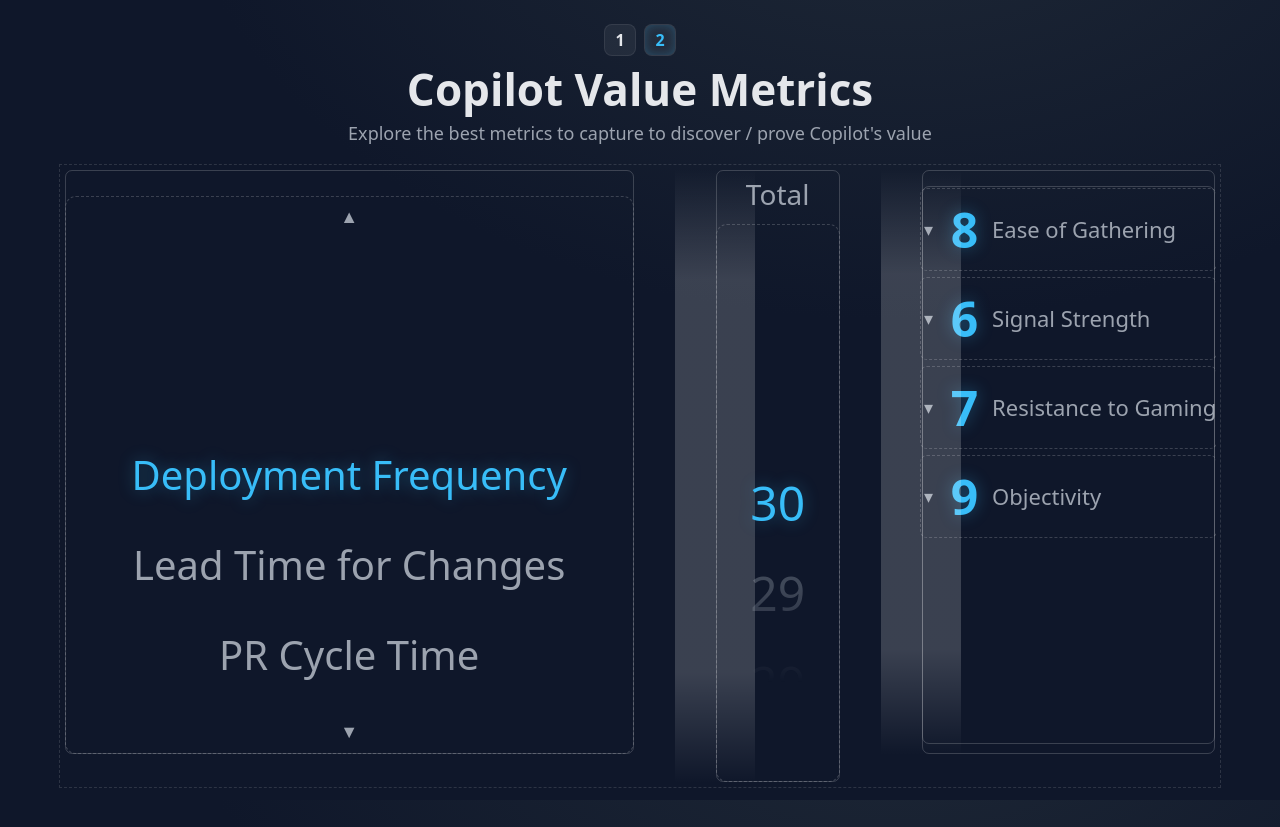
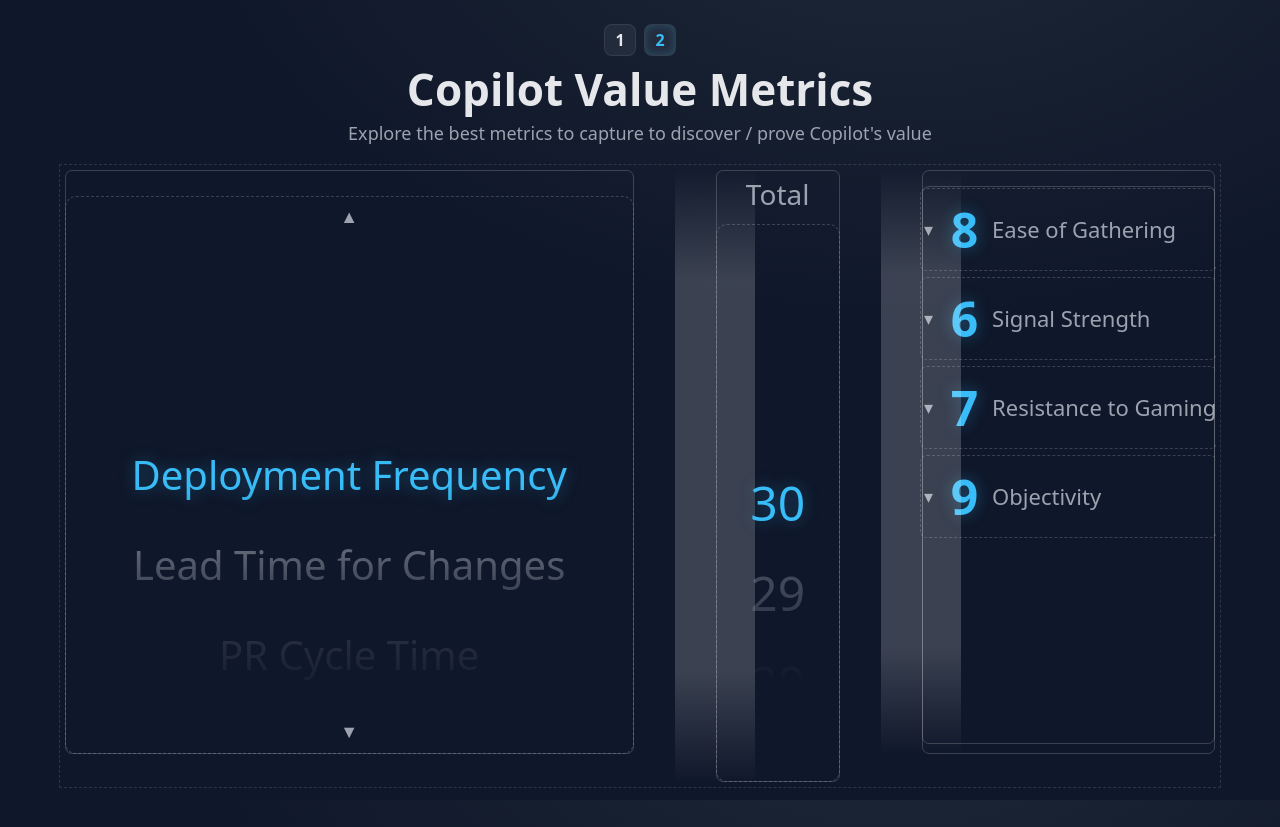
Before and after one commit to mpchenette/copilot-value-metrics, a plain HTML site: page index-2.html in a window 1280 px wide. Drawn offline with Linux system fonts and the light colour scheme.

Commit message:
added gradient to metrics selector

```diff
--- a/styles.css
+++ b/styles.css
@@ -349,6 +349,45 @@ body[data-variant="2"] .digit { height: 90px; font-size: 48px; }
 /* Ensure metric selector (word wheel) fully expands to its content on one line */
 body[data-variant="2"] .wheel.word { width: max-content; overflow: visible; }
 body[data-variant="2"] .wheel.word .digit.word { font-size: 40px; padding: 0 20px; white-space: nowrap; }
+/* Variant 2: gentle vertical fade on the metric selector track */
+body[data-variant="2"] .wheel.word .track {
+  /* Safari/WebKit */
+  -webkit-mask-image: linear-gradient(
+    to bottom,
+    rgba(0,0,0,0) 0%,
+    rgba(0,0,0,0.12) 12%,
+    rgba(0,0,0,0.28) 24%,
+    rgba(0,0,0,0.5) 32%,
+    rgba(0,0,0,0.85) 42%,
+    rgba(0,0,0,1) 48%,
+    rgba(0,0,0,1) 52%,
+    rgba(0,0,0,0.85) 58%,
+    rgba(0,0,0,0.5) 68%,
+    rgba(0,0,0,0.28) 76%,
+    rgba(0,0,0,0.12) 88%,
+    rgba(0,0,0,0) 100%
+  );
+  -webkit-mask-size: 100% 100%;
+  -webkit-mask-repeat: no-repeat;
+  /* Other modern browsers */
+  mask-image: linear-gradient(
+    to bottom,
+    rgba(0,0,0,0) 0%,
+    rgba(0,0,0,0.12) 12%,
+    rgba(0,0,0,0.28) 24%,
+    rgba(0,0,0,0.5) 32%,
+    rgba(0,0,0,0.85) 42%,
+    rgba(0,0,0,1) 48%,
+    rgba(0,0,0,1) 52%,
+    rgba(0,0,0,0.85) 58%,
+    rgba(0,0,0,0.5) 68%,
+    rgba(0,0,0,0.28) 76%,
+    rgba(0,0,0,0.12) 88%,
+    rgba(0,0,0,0) 100%
+  );
+  mask-size: 100% 100%;
+  mask-repeat: no-repeat;
+}
 body[data-variant="2"] .wheel-label { font-size: 28px; }
 body[data-variant="2"] .wheel .btn { padding: 12px 0; font-size: 18px; }
 /* Adjust separator visual to align with larger gap */
```
